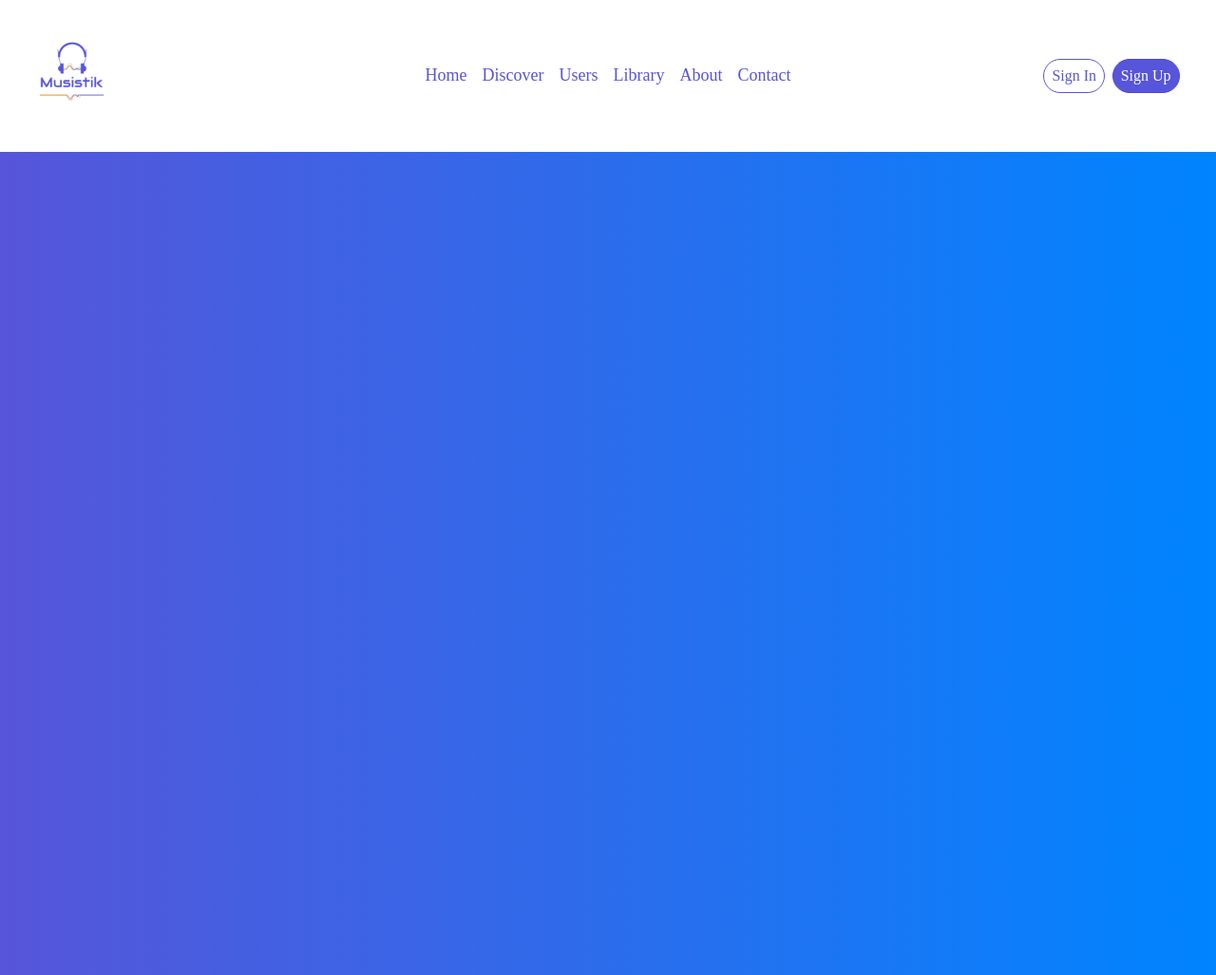
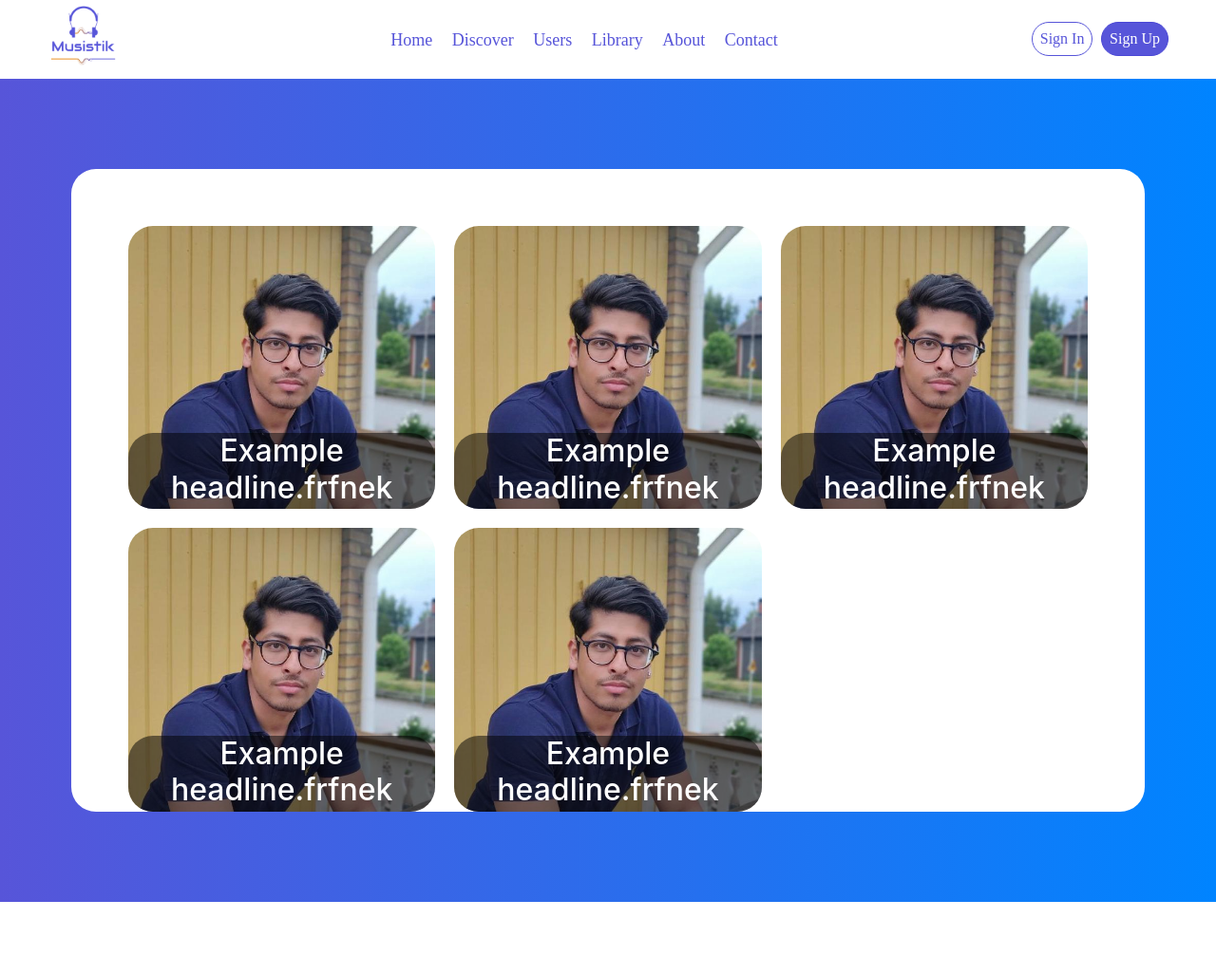
Before and after one commit to MiladZiai/Musistik, a Node server app: page /discover in a window 1280 px wide. Shown: the whole page at 95% size. After the commit the page ends 950 px from the top, so only its background shows below. Run offline with Node 20, Linux system fonts and the light colour scheme; some libraries are stand-ins or nearby versions; some web fonts are replaced.

Commit message:
gui done for discover page

```diff
--- a/app.js
+++ b/app.js
@@ -3,6 +3,14 @@ const expressHandlebars = require('express-handlebars')
 const bodyParser = require('body-parser')
 const path = require('path')
 
+//routes
+const discover = require("./src/routes/discover")
+const library = require("./src/routes/library")
+const signIn = require("./src/routes/signIn")
+const signUp = require("./src/routes/signUp")
+const users = require("./src/routes/users")
+
+{
 const app = express()
 
 app.use(bodyParser.json())
@@ -21,18 +29,6 @@ app.get('/', (req, res) => {
   res.render("home.hbs")
 })
 
-app.get('/discover', (req, res) => {
-  res.render("discover.hbs")
-})
-
-app.get('/users', (req, res) => {
-  res.render("users.hbs")
-})
-
-app.get('/library', (req, res) => {
-  res.render("library.hbs")
-})
-
 app.get('/about', (req, res) => {
   res.render("about.hbs")
 })
@@ -41,14 +37,15 @@ app.get('/contact', (req, res) => {
   res.render("contact.hbs")
 })
 
-app.get('/signIn', (req, res) => {
-  res.render("signIn.hbs")
-})
-
-app.get('/signUp', (req, res) => {
-  res.render("signUp.hbs")
-})
+app.use("/discover", discover)
+app.use("/library", library)
+app.use("/signIn", signIn)
+app.use("/signUp", signUp)
+app.use("/users", users)
 
 app.listen(8080, () => {
   console.log("##### Web app listening on port: 8080 #####")
 })
+
+return app
+}
--- a/package.json
+++ b/package.json
@@ -10,6 +10,7 @@
   "license": "ISC",
   "dependencies": {
     "body-parser": "^1.19.0",
+    "bulma": "^0.9.1",
     "express": "^4.17.1",
     "express-handlebars": "^5.2.0",
     "spectre.css": "^0.5.9"
--- /dev/null
+++ b/src/routes/discover.js
@@ -0,0 +1,9 @@
+const express = require('express')
+const router = express.Router()
+
+router.get('/', (req, res) => {
+    res.render("discover.hbs")
+})
+
+
+module.exports = router
--- a/views/discover.hbs
+++ b/views/discover.hbs
@@ -1,3 +1,37 @@
 <div class="contact1">
-
+    <div class="section-discover">
+        <div id="grid" class="img-container">
+        <!-- for each playlist in db -->
+            <div class="box">
+                <img src="me.jpeg" alt="test" class="img-responsive">
+                <div class="bottom-left">
+                    <h2>Example headline.frfnek</h2>
+                </div>
+            </div>
+            <div class="box">
+                <img src="me.jpeg" alt="test" class="img-responsive">
+                <div class="bottom-left">
+                    <h2>Example headline.frfnek</h2>
+                </div>
+            </div>
+            <div class="box">
+                <img src="me.jpeg" alt="test" class="img-responsive">
+                <div class="bottom-left">
+                    <h2>Example headline.frfnek</h2>
+                </div>
+            </div>
+            <div class="box">
+                <img src="me.jpeg" alt="test" class="img-responsive">
+                <div class="bottom-left">
+                    <h2>Example headline.frfnek</h2>
+                </div>
+            </div>
+            <div class="box">
+                <img src="me.jpeg" alt="test" class="img-responsive">
+                <div class="bottom-left">
+                    <h2>Example headline.frfnek</h2>
+                </div>
+            </div>
+        </div>
+    </div>
 </div>
--- a/views/layouts/main.hbs
+++ b/views/layouts/main.hbs
@@ -10,25 +10,36 @@
         <link rel="stylesheet" href="https://unpkg.com/spectre.css/dist/spectre.min.css">
         <link rel="stylesheet" href="https://unpkg.com/spectre.css/dist/spectre-exp.min.css">
         <link rel="stylesheet" href="https://unpkg.com/spectre.css/dist/spectre-icons.min.css">
+        <link rel="stylesheet" href="https://use.fontawesome.com/releases/v5.7.0/css/all.css" integrity="sha384-lZN37f5QGtY3VHgisS14W3ExzMWZxybE1SJSEsQp9S+oqd12jhcu+A56Ebc1zFSJ" crossorigin="anonymous">
     </head>
 
     <body>
         <!-- NAV -->
         <header class="navbar">
-            <section class="navbar-section"><a href="/" style="box-shadow:none;"><img src="Logo.png" width="75px" height="75"></a>
+            <input type="checkbox" id="check">
+            <label for="check" class="checkbtn">
+                <i class="fas fa-bars"></i>
+            </label>
+
+            <section class="navbar-section logo">
+                <a href="/" style="box-shadow:none;">
+                    <img src="Logo.png" width="75px" height="75">
+                </a>
             </section>
-            <section class="navbar-center">
-                <a href="/" class="btn btn-link">Home</a>
-                <a href="/discover" class="btn btn-link">Discover</a>
-                <a href="/users" class="btn btn-link">Users</a>
-                <a href="/library" class="btn btn-link">Library</a>
-                <a href="/about" class="btn btn-link">About</a>
-                <a href="/contact" class="btn btn-link">Contact</a>
-            </section>
-            <section class="navbar-section">
+
+            <ul>
+                <li><a href="/" class="btn btn-link">Home</a></li>
+                <li><a href="/discover" class="btn btn-link">Discover</a></li>
+                <li><a href="/users" class="btn btn-link">Users</a></li>
+                <li><a href="/library" class="btn btn-link">Library</a></li>
+                <li><a href="/about" class="btn btn-link">About</a></li>
+                <li><a href="/contact" class="btn btn-link">Contact</a></li>
+            </ul>
+
+            <section class="navbar-section sign">
                 <div class="input-group input-inline">
                 <a href="/signIn" class="btn" style="margin-right: 1vh; border-radius: 4vh">Sign In</a>
-                <a href="/signUp" class="btn btn-primary input-group-btn" style="border-radius: 4vh;">Sign Up</a>
+                <a href="/signUp" class="btn btn-primary" style="border-radius: 4vh;">Sign Up</a>
                 </div>
             </section>
         </header>
--- a/views/public/css/layout.css
+++ b/views/public/css/layout.css
@@ -1,4 +1,6 @@
-header.navbar {
+
+/******************* headerBAR ******************/
+header.headerbar {
     margin: 3%;
 }
 .btn.btn-link{
@@ -11,3 +13,120 @@ header.navbar {
 .btn.btn-link:hover, :checked + a{
     color: rgb(19, 6, 44) !important;
 }
+header, .navbar {
+    z-index: 100;
+    width: 100%;
+}
+section.logo img{
+    margin-left: 50px;
+}
+header ul{
+    float: right;
+    background-color: white;
+}
+ol, ul {
+    margin: 0 !important;
+}
+header ul li{
+    margin-top: 25px;
+    display: inline-block;
+    background-color: white;
+    color: #5755d9;
+}
+.checkbtn{
+    font-size: 30px;
+    color: #5755d9;
+    float: right;
+    line-height: 80px;
+    margin: 0 20px;
+    cursor: pointer;
+    display: none;
+}
+#check{
+    display: none;
+}
+section.sign {
+    margin-right: 50px;
+}
+@media (max-width: 858px){
+    section.logo {
+        display: none !important;
+        max-width: 100px;
+    }
+    .checkbtn{
+        display: block;
+    }
+    ul{
+        position: fixed;
+        width: 100%;
+        height: 100vh;
+        top: 80px;
+        left: -100%;
+        text-align: center;
+        transition: all .5s;
+    }
+    header ul li{
+        display: block;
+        margin: 50px 0;
+    }
+    #check:checked ~ ul{
+        z-index: 100;
+        left: 0;
+    }
+    section.sign {
+        margin-right: 20px;
+    }
+}
+
+/******************* Discover grid ******************/
+#grid{
+    max-width: 1200px;
+    max-height: 250px;
+    margin: 0 auto;
+    display: grid;
+    grid-gap: 1rem;
+}
+@media (min-width: 600px) {
+    #grid { grid-template-columns: repeat(2, 1fr); }
+}
+
+@media (min-width: 600px) {
+    #grid { grid-template-columns: repeat(3, 1fr); }
+}
+.img-container{
+    position: relative;
+    text-align: center;
+    color: white;
+    object-fit: cover;
+}
+
+.bottom-left {
+    position: absolute;
+    bottom: 0px;
+    background-color: black;
+    color: white;
+    width: 100%;
+    text-overflow: ellipsis;
+    border-radius: 3vh;
+    background-color: rgba(0, 0, 0, 0.5);
+    height: 80px;
+}
+.box{
+    position: relative;
+}
+.img-responsive {
+    border-radius: 3vh;
+}
+.img-responsive:hover{
+    opacity: 0.5;
+    box-shadow: 10px 10px 5px #000000;
+    -moz-box-shadow: 0px 10px 5px #000000;
+    -webkit-box-shadow: 0px 10px 5px #000000;
+}
+.section-discover{
+    margin: 4rem 3rem 4rem 3rem;
+    background-color: white;
+    border-radius: 3vh;
+    padding: 3rem;
+    overflow-y: scroll;
+}
--- a/views/public/css/main.css
+++ b/views/public/css/main.css
@@ -146,7 +146,6 @@ iframe {
   display: flex;
   flex-wrap: wrap;
   justify-content: center;
-  align-items: center;
 }
 
 .container-contact1 {
@@ -154,6 +153,7 @@ iframe {
   background: #fff;
   border-radius: 10px;
   overflow: hidden;
+  margin: 5rem 0rem 5rem 0rem;
 
   display: -webkit-box;
   display: -webkit-flex;
```
Also changed, not shown: src/routes/library.js (added, +9 -0 lines), src/routes/signIn.js (added, +9 -0 lines), src/routes/signUp.js (added, +9 -0 lines), src/routes/users.js (added, +9 -0 lines), views/public/me.jpeg (added), 1 other file.
